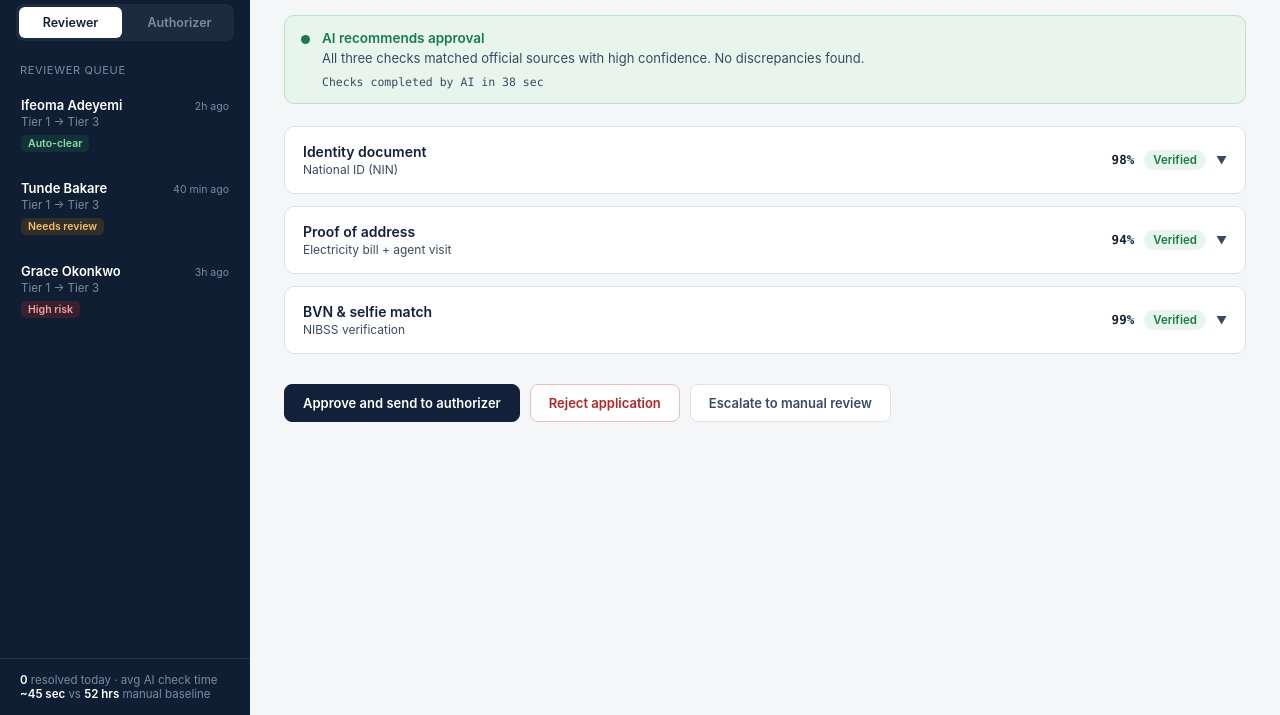
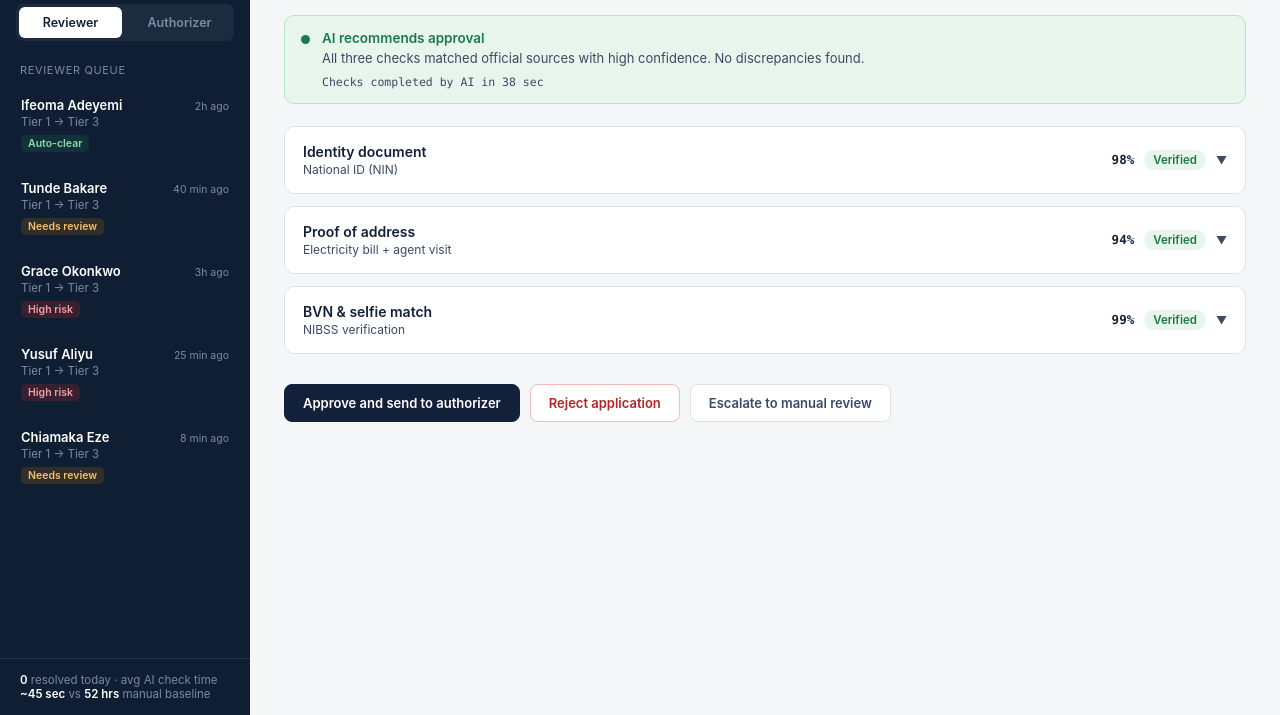
Before and after one commit to ngenestan/kyc-review-prototype, a plain HTML site: page index.html in a window 1280 px wide. Shown: the part 85-800 px from the top of the page. Drawn offline with Linux system fonts and the light colour scheme.

Commit message:
Add files via upload

```diff
--- a/index.html
+++ b/index.html
@@ -288,6 +288,46 @@ const CASES = [
        note:'BVN and selfie matched cleanly.',
        images:[{label:'Selfie vs BVN record', svg:selfieCompareSVG({sourceLabel:'NIBSS BVN photo', score:0.97})}]}
     ]
+  },
+  {
+    id:'c5', name:'Yusuf Aliyu', phone:'0701 558 9902', requested:'Tier 1 → Tier 3',
+    submitted:'25 min ago', aiTime:'40 sec', status:'pending_review',
+    overall:'risk', overallNote:'Identity document is genuine and matches, but it expired 4 months ago. CBN KYC rules require a currently-valid document for this tier — recommend rejection with a re-upload request rather than manual override.',
+    checks:[
+      {key:'id', title:'Identity document', sub:"Driver's licence", verdict:'risk', confidence:88,
+       detail:[['Document type',"Driver's licence — FRSC"],['Licence number','FRS-••••804'],['Portal checked','FRSC licence verification portal'],['Name match','Yusuf Aliyu — exact match'],['Photo match','Match, 0.94 similarity'],['Expiry','Expired 4 months ago']],
+       note:'The document itself checks out — name, photo, and portal record all match. The AI flags it purely on expiry, which is a policy rule, not a fraud signal.',
+       images:[{label:"Driver's licence", svg:idCardSVG({...SCHEME.license, name:'Yusuf Aliyu', idValue:'FRS-••••804', extraLabel:'Expiry', extraValue:'Expired'})}]},
+      {key:'address', title:'Proof of address', sub:'Electricity bill + agent visit', verdict:'clear', confidence:91,
+       detail:[['Bill type','Kano Electricity Distribution — dated 15 days ago'],['Billing name','Yusuf Aliyu — match'],['Address on bill','12 Zaria Road, Kano'],['Agent visit status','Completed — habitable, occupied']],
+       note:'Bill and agent visit are consistent.',
+       images:[{label:'Electricity bill', svg:billSVG({issuer:'Kano Electricity Distribution', date:'15 days ago', name:'Yusuf Aliyu', address:'12 Zaria Road, Kano', amount:'₦6,700'})},
+               {label:'Agent site visit', svg:agentPhotoSVG({wallColor:'#E0D9C0', roofColor:'#7A5236', consistent:true})}]},
+      {key:'bvn', title:'BVN & selfie match', sub:'NIBSS verification', verdict:'clear', confidence:95,
+       detail:[['BVN provided','••••••••5521'],['Portal checked','NIBSS BVN portal'],['Name on BVN','Yusuf Musa Aliyu'],['Selfie match','0.95 similarity']],
+       note:'BVN and selfie matched cleanly.',
+       images:[{label:'Selfie vs BVN record', svg:selfieCompareSVG({sourceLabel:'NIBSS BVN photo', score:0.95})}]}
+    ]
+  },
+  {
+    id:'c6', name:'Chiamaka Eze', phone:'0814 220 7761', requested:'Tier 1 → Tier 3',
+    submitted:'8 min ago', aiTime:'—', status:'pending_review',
+    overall:'review', overallNote:'The uploaded bill image is too low-resolution for the OCR step to confidently read the address and date fields. AI cannot render a verdict on this check — routed straight to manual reading rather than guessing.',
+    checks:[
+      {key:'id', title:'Identity document', sub:'National ID (NIN)', verdict:'clear', confidence:97,
+       detail:[['Document type','National ID — NIMC'],['NIN provided','••••••8863'],['Portal checked','NIMC verification portal'],['Name match','Chiamaka Eze — exact match'],['Photo match','Match, 0.97 similarity']],
+       note:'NIMC portal returned a verified record with a strong photo match.',
+       images:[{label:'National ID (NIN)', svg:idCardSVG({...SCHEME.nin, name:'Chiamaka Eze', idValue:'••••••8863', extraLabel:'Status', extraValue:'Active'})}]},
+      {key:'address', title:'Proof of address', sub:'Electricity bill + agent visit', verdict:'review', confidence:null,
+       detail:[['Bill type','Unreadable — image too low-resolution'],['OCR confidence','Below threshold, no fields extracted'],['Agent visit status','Completed — habitable, occupied'],['Agent photo vs bill address','Cannot compare — bill text unreadable']],
+       note:'This is a data-quality failure, not a fraud signal: the AI could not extract the issuer, name, address, or date from the bill photo, so it withheld a verdict instead of scoring on incomplete data. Needs either a clearer re-upload or manual reading.',
+       images:[{label:'Electricity bill (low quality)', svg:billSVG({issuer:'— unreadable —', date:'— unreadable —', name:'— unreadable —', address:'— unreadable —', amount:'—'})},
+               {label:'Agent site visit', svg:agentPhotoSVG({wallColor:'#DCD3C3', roofColor:'#7A5236', consistent:true})}]},
+      {key:'bvn', title:'BVN & selfie match', sub:'NIBSS verification', verdict:'clear', confidence:96,
+       detail:[['BVN provided','••••••••9034'],['Portal checked','NIBSS BVN portal'],['Name on BVN','Chiamaka Ngozi Eze'],['Selfie match','0.96 similarity']],
+       note:'BVN and selfie matched cleanly.',
+       images:[{label:'Selfie vs BVN record', svg:selfieCompareSVG({sourceLabel:'NIBSS BVN photo', score:0.96})}]}
+    ]
   }
 ];
 
@@ -399,7 +439,7 @@ function renderMain(){
           <div class="check-title-sub">${chk.sub}</div>
         </div>
         <div class="check-right">
-          <span class="conf">${chk.confidence}%</span>
+          <span class="conf">${chk.confidence!=null ? chk.confidence+'%' : 'No score'}</span>
           <span class="verdict ${chk.verdict}">${verdictLabel(chk.verdict)}</span>
           <span class="chev">&#9660;</span>
         </div>
```
